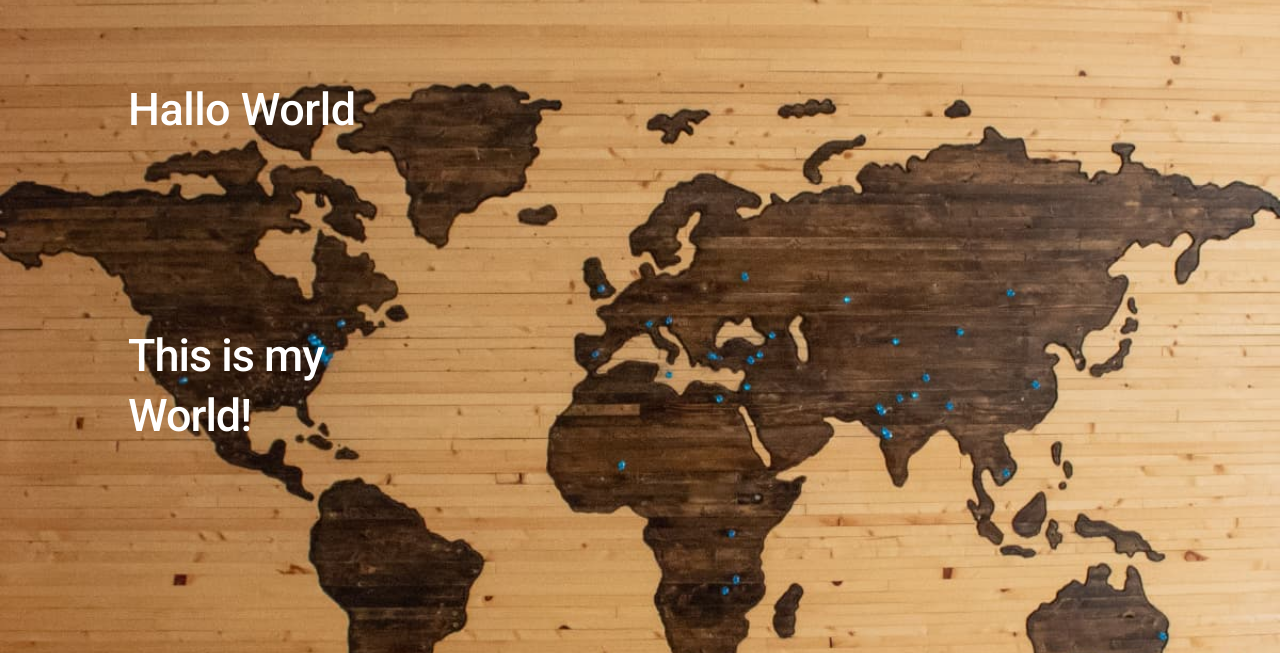
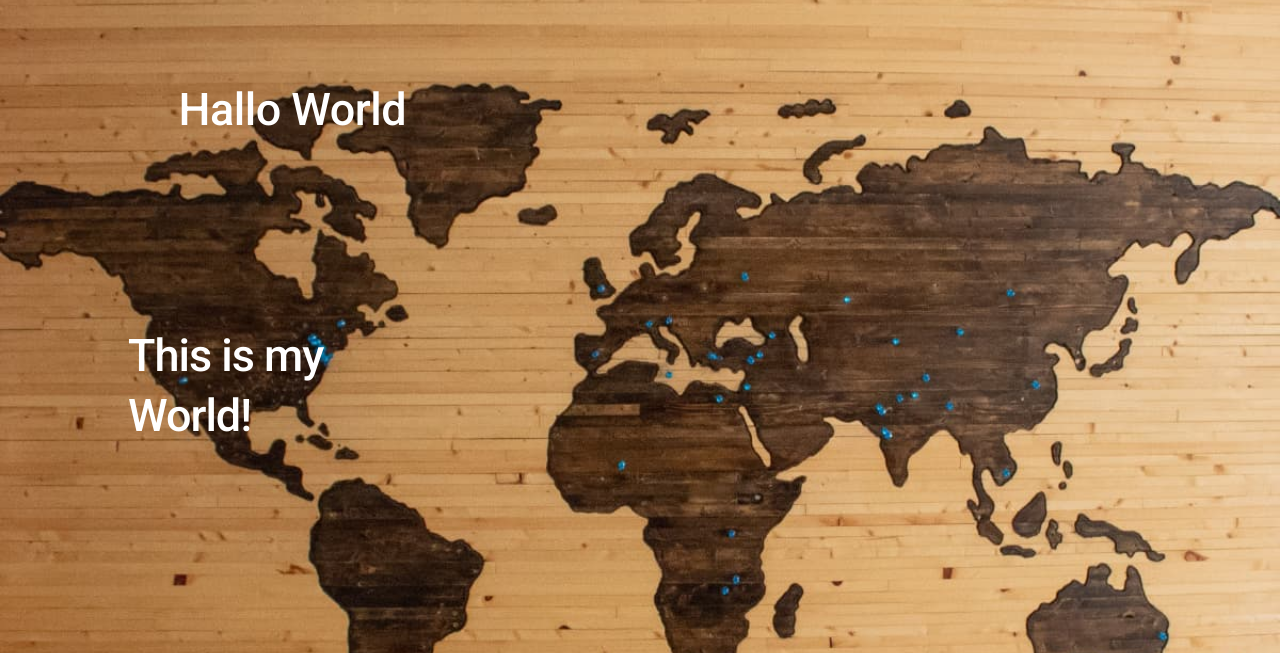
Before and after one commit to Dan-Y89/Dan-Y89.github.io, a plain HTML site: page index.html in a window 1280 px wide. Shown: the top 653 px of the page. Drawn offline with Linux system fonts and the light colour scheme.

Commit message:
test for text line

```diff
--- a/assets/css/me.css
+++ b/assets/css/me.css
@@ -147,8 +147,8 @@ body.page-template-page-fullsingle-me {
   -webkit-box-direction: normal;
       -ms-flex-direction: column;
           flex-direction: column;
-  -ms-flex-item-align: left;
-      align-self: left;
+  -ms-flex-item-align: center;
+      align-self: center;
   -webkit-animation: fadein 2s;
           animation: fadein 2s; }
   @media (max-width: 500px) {
```
